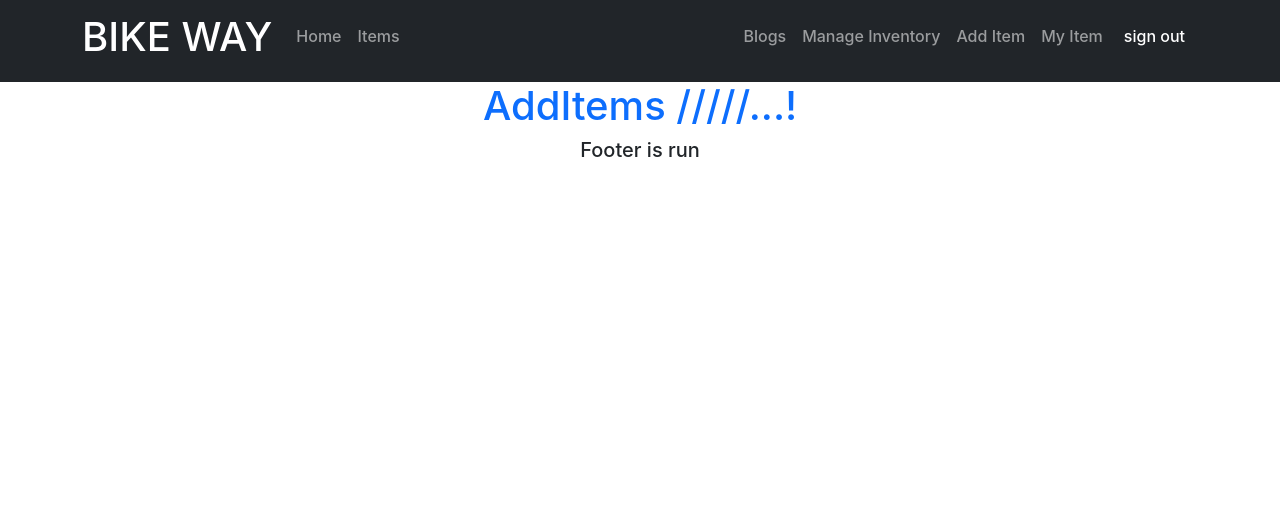
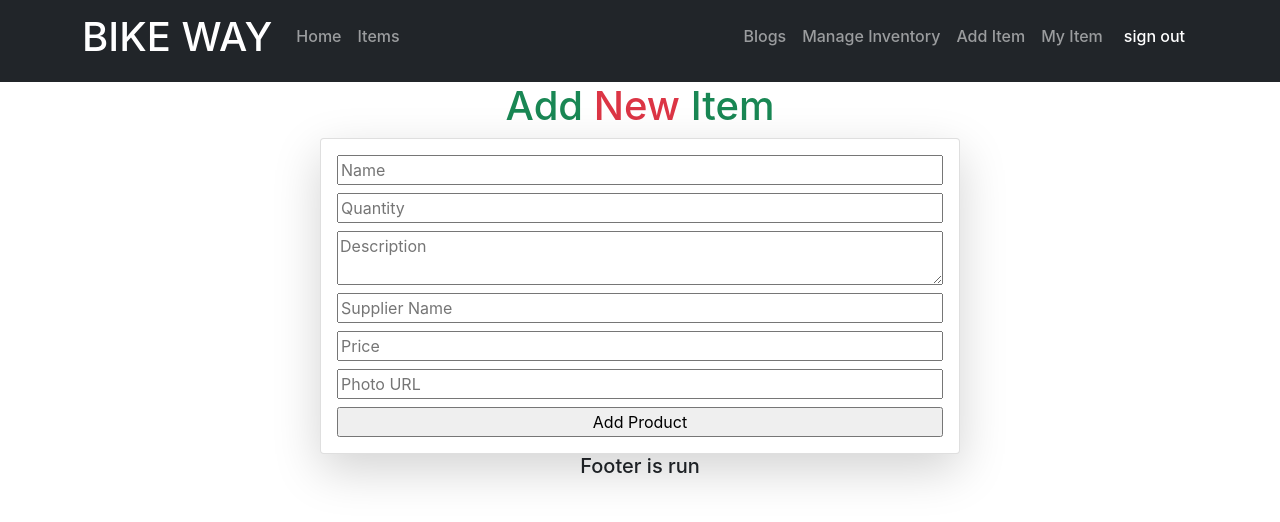
Before and after one commit to Waheedulislam/-warehouse-management-client-side, a React (Create React App) app: page /addItem in a window 1280 px wide. Shown: the top 522 px of the page. Built offline with nearby package versions, Linux system fonts and the light colour scheme; no server answers; sample sign-in values are in the browser's storage.

Commit message:
product-add-done

```diff
--- a/package.json
+++ b/package.json
@@ -12,6 +12,7 @@
     "react-bootstrap": "^2.3.1",
     "react-dom": "^18.1.0",
     "react-firebase-hooks": "^5.0.3",
+    "react-hook-form": "^7.30.0",
     "react-router-dom": "^6.3.0",
     "react-scripts": "5.0.1",
     "react-toastify": "^9.0.1",
--- a/src/Components/AddItem/AddItem.js
+++ b/src/Components/AddItem/AddItem.js
@@ -1,9 +1,48 @@
 import React from 'react';
+import { useForm } from "react-hook-form";
 
 const AddItem = () => {
+    const { register, handleSubmit } = useForm();
+
+    const onSubmit = data => {
+        console.log(data)
+        const url = `http://localhost:5000/item`;
+        fetch(url, {
+            method: 'POST',
+            headers: {
+                'content-type': 'application/json'
+            },
+            body: JSON.stringify(data)
+        })
+            .then(res => res.json())
+            .then(result => {
+                console.log(result);
+            })
+    };
+
+
     return (
-        <div>
-            <h1 className='text-center text-primary'>AddItems /////...!</h1>
+        <div className='mx-auto w-50'>
+            <h1 className='text-center text-success'><span className='text-success'>Add</span><span className='text-danger'> New </span> Item</h1>
+
+            <div className='card shadow-lg'>
+                <div className='card-body ' >
+                    <form className='d-flex flex-column' onSubmit={handleSubmit(onSubmit)}>
+                        <input className='mb-2' placeholder='Name' required {...register("name")} />
+
+                        <input className='mb-2' type='number' placeholder='Quantity' required {...register("quantity")} />
+
+                        <textarea className='mb-2' placeholder='Description' required {...register("description")} />
+
+                        <input className='mb-2' placeholder='Supplier Name' required {...register("SellerName")} />
+
+                        <input className='mb-2' placeholder='Price' required type="number" {...register("price")} />
+
+                        <input className='mb-2' placeholder='Photo URL' required type="text" {...register("img")} />
+                        <input value='Add Product' type="submit" />
+                    </form>
+                </div>
+            </div>
         </div>
     );
 };
```
Also changed, not shown: 1 other file (tests, documents, lock files or other folders).
